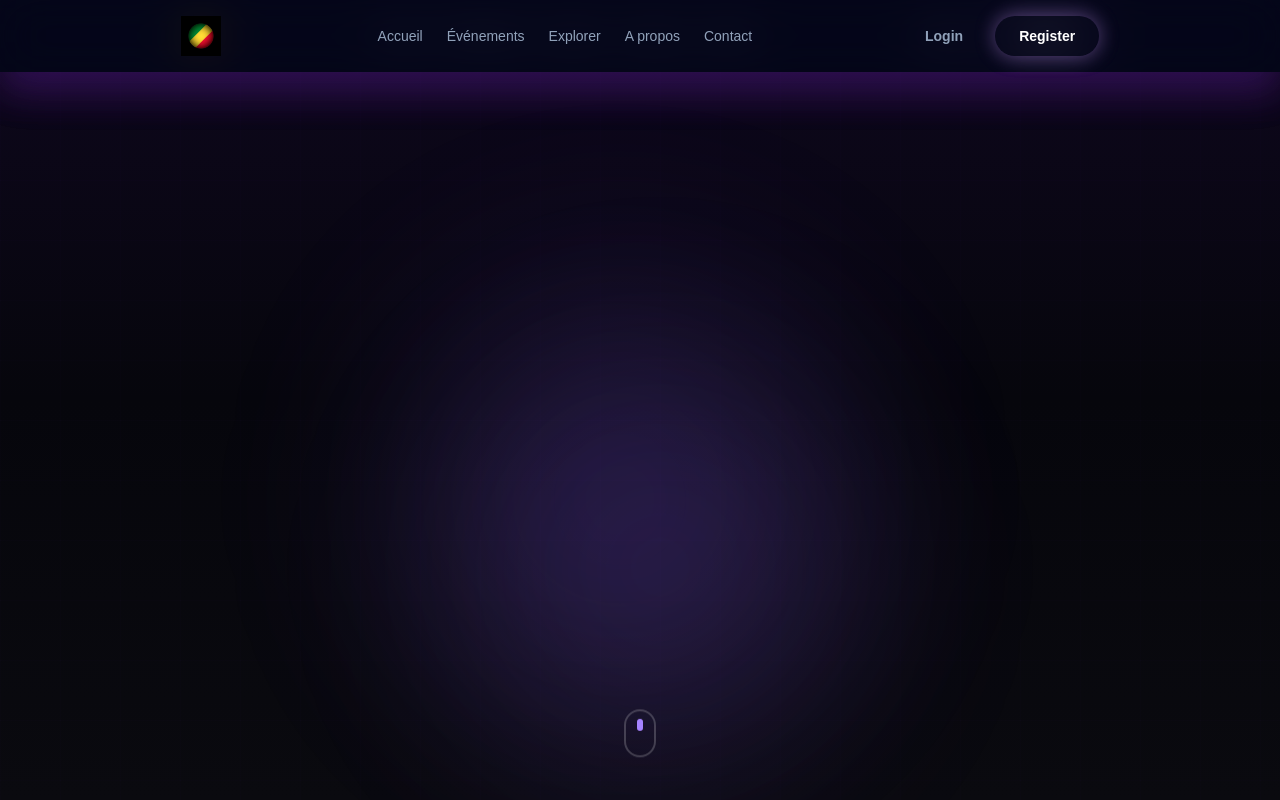
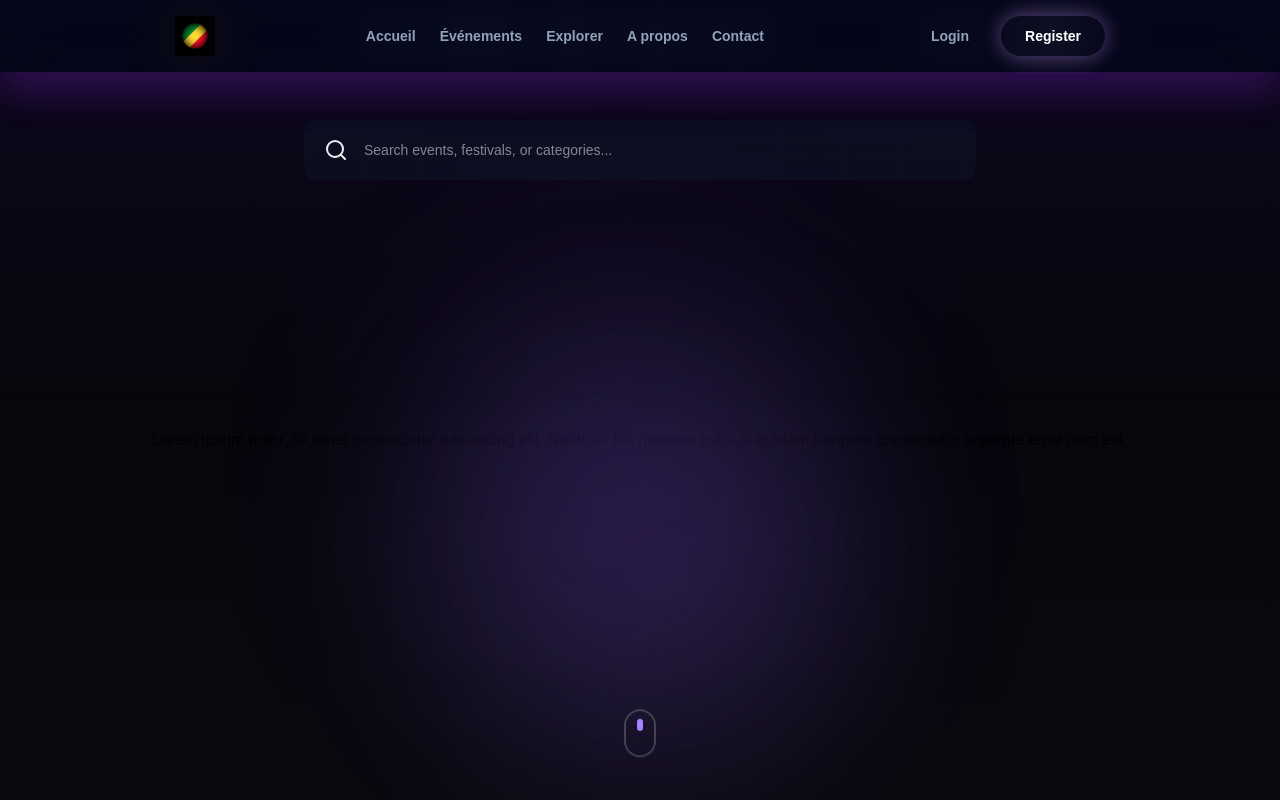
Before and after one commit to Zeno-Solutions/congo-sphere, a Next.js app: page / in a window 1280 px wide. Built offline with nearby package versions, Linux system fonts and the light colour scheme.

Commit message:
insertion de searchBar

```diff
--- a/app/globals.css
+++ b/app/globals.css
@@ -9,6 +9,7 @@ body {
 
 body {
   box-sizing: border-box;
+  background-color: bg-slate-900/50;
 }
 
 * {
--- a/app/layout.tsx
+++ b/app/layout.tsx
@@ -2,6 +2,8 @@ import type { Metadata } from "next";
 import { Geist, Geist_Mono } from "next/font/google";
 import "./globals.css";
 import Navbar from "@/components/layout/Navbar";
+import type { ReactNode } from "react";
+
 const geistSans = Geist({
   variable: "--font-geist-sans",
   subsets: ["latin"],
@@ -20,16 +22,16 @@ export const metadata: Metadata = {
 
 export default function RootLayout({
   children,
-}: Readonly<{
-  children: React.ReactNode;
-}>) {
+}: {
+  children: ReactNode;
+}) {
   return (
-    <html lang="en">
+    <html lang="fr">
       <body
         className={`${geistSans.variable} ${geistMono.variable} antialiased`}
       >
         <Navbar />
-        {children}
+        <main>{children}</main>
       </body>
     </html>
   );
--- a/components/Hero/Hero.tsx
+++ b/components/Hero/Hero.tsx
@@ -1,9 +1,10 @@
 import React from 'react'
-
+import SearchBar from '../SearchBar/SearchBar'
 export default function Hero() {
     return (
         <section className="relative min-h-screen bg-[#06060c] flex items-center justify-center overflow-hidden pt-20">
             {/* <!-- Background Effects --> */}
+            <SearchBar />
             <div className="absolute inset-0 bg-linear-to-b from-violet-950/20 via-transparent to-[#0a0a0f]"></div>
             <div className="hero-glow top-1/4 left-1/4"></div>
             <div className="hero-glow top-1/3 right-1/4" style={{ animationDelay: '-2s' }}></div>
@@ -19,8 +20,9 @@ export default function Hero() {
                 </svg>
             </div>
             {/* <!-- Hero Content --> */}
-
-
+            <div>
+                <p>Lorem ipsum dolor, sit amet consectetur adipisicing elit. Nostrum hic maiores quos at quidem tempora consectetur sapiente error nam est.</p>
+            </div>
 
             {/* <!-- Scroll Indicator --> */}
             <div className="absolute bottom-8 left-1/2 transform -translate-x-1/2"
--- /dev/null
+++ b/components/SearchBar/SearchBar.tsx
@@ -0,0 +1,17 @@
+import React from 'react'
+import { Search } from 'lucide-react';
+export default function SearchBar() {
+    return (
+
+        <div className="mb-12 z-10 w-full absolute top-30 ">
+            <div className="relative border-none max-w-2xl mx-auto">
+                <span
+                    className="material-symbols-outlined z-10 absolute left-5 top-1/2 transform -translate-y-1/2 "><Search color='#f1f1f1' /></span>
+                <input
+                    className="w-full h-15 rounded-xl bg-slate-900/50 backdrop-blur-xl border-none py-3 pl-15 pr-4 text-sm text-white outline-none focus:ring-1 focus:ring-#fcf8ff focus:ring-offset-1 focus:ring-offset-slate-900/50 transition-all"
+                    placeholder="Search events, festivals, or categories..." type="text" />
+            </div>
+        </div>
+
+    )
+}
--- a/components/layout/Navbar.tsx
+++ b/components/layout/Navbar.tsx
@@ -22,7 +22,7 @@ export default function Navbar() {
                     <ul className="flex items-center gap-6">
                         {menu.map((item, index) => (
                             <li key={index}>
-                                <a className="text-slate-400 font-label text-sm transition-colors hover:text-white" href={item.href}>
+                                <a className="text-slate-400 font-bold text-sm transition-colors hover:text-white" href={item.href}>
                                     {item.name}
                                 </a>
                             </li>
```
